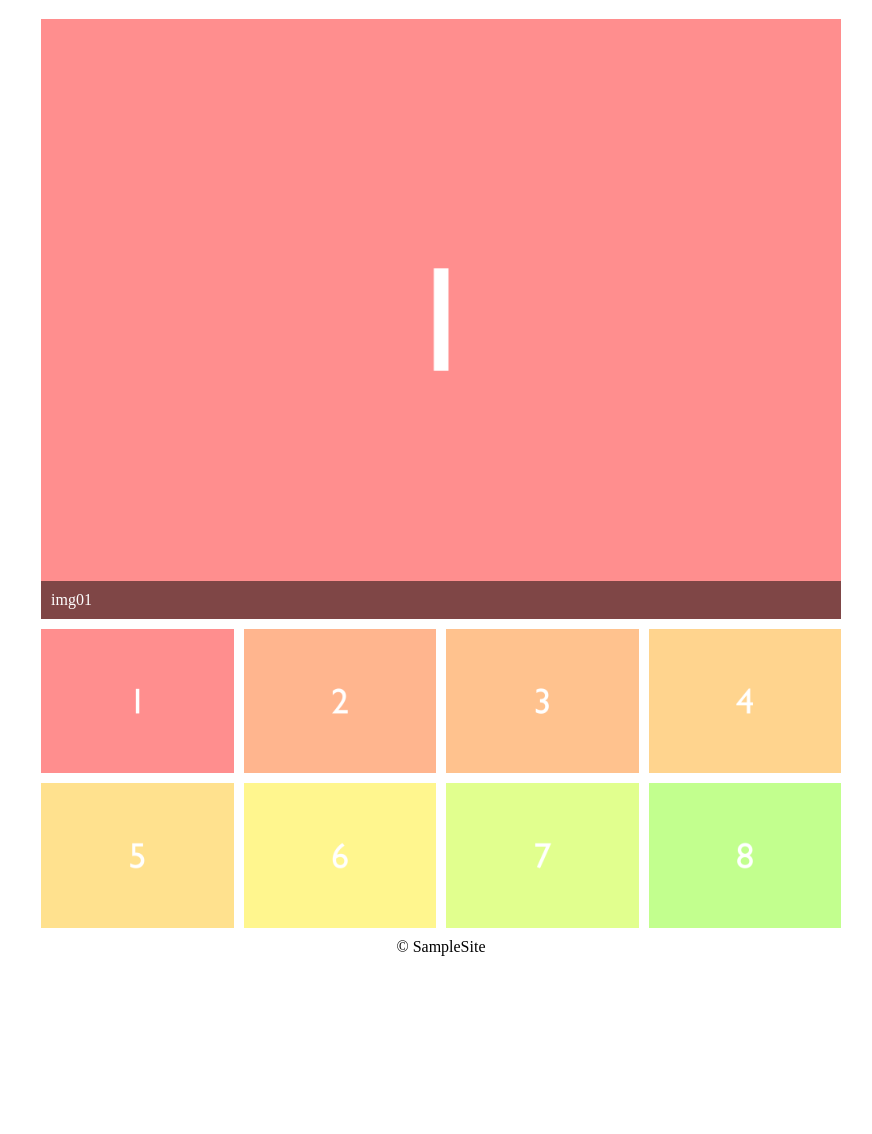
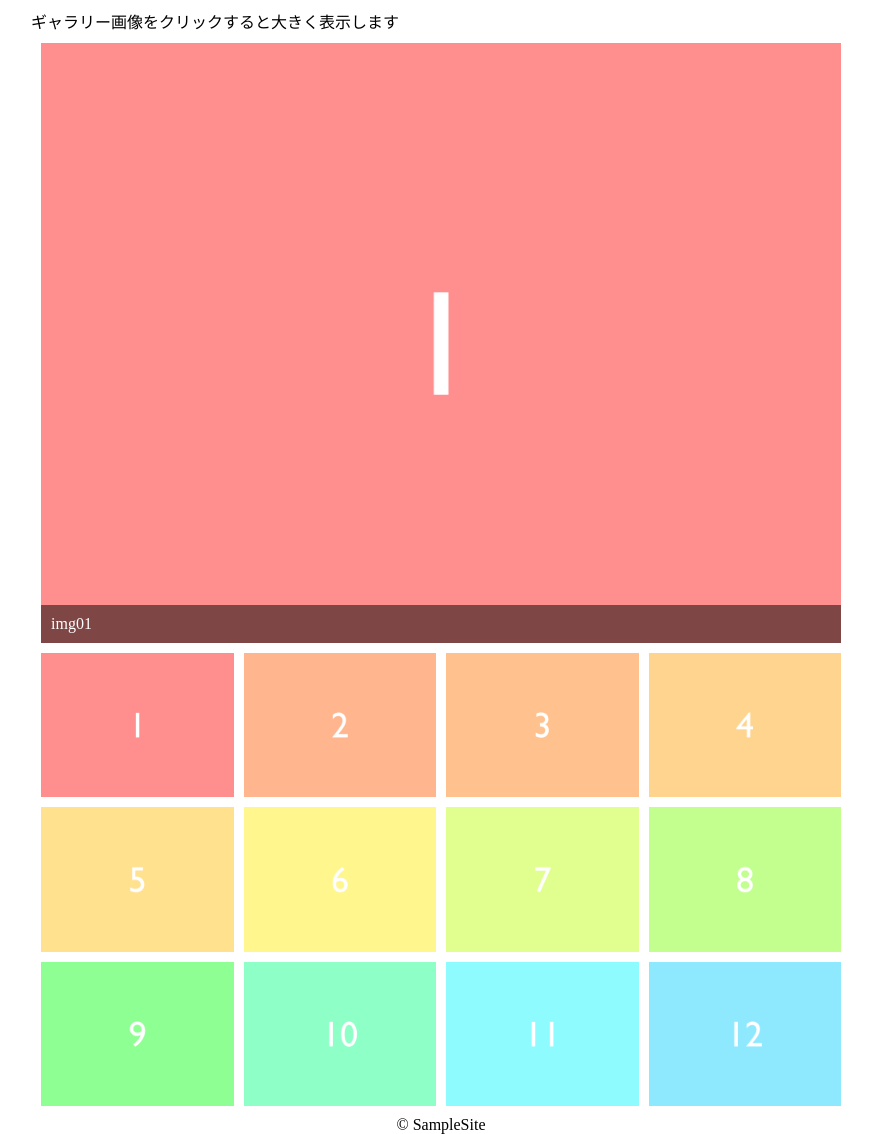
Before and after one commit to mochinamako/javascript_gallery, a plain HTML site: page index.html in a window 1280 px wide. Shown: the part 48-1182 px from the top of the page, without its empty margins (199-1071 px from the left). Before the commit the page ends 1004 px from the top, so only its background shows below. Drawn offline with Linux system fonts and the light colour scheme.

Commit message:
Update index.html

```diff
--- a/index.html
+++ b/index.html
@@ -12,6 +12,7 @@
 <body>
   <header>
     <h1>JavaScript Gallery</h1>
+    <p>ギャラリー画像をクリックすると大きく表示します</p>
   </header>
   <main>
    <div class="gallery">
@@ -28,6 +29,10 @@
       <li><img src="images/img06.png" alt="img06" title="img06" class="thumb" data-image="images/img06.png"></li>
       <li><img src="images/img07.png" alt="img07" title="img07" class="thumb" data-image="images/img07.png"></li>
       <li><img src="images/img08.png" alt="img08" title="img08" class="thumb" data-image="images/img08.png"></li>
+      <li><img src="images/img09.png" alt="img09" title="img09" class="thumb" data-image="images/img09.png"></li>
+      <li><img src="images/img10.png" alt="img10" title="img10" class="thumb" data-image="images/img10.png"></li>
+      <li><img src="images/img11.png" alt="img11" title="img11" class="thumb" data-image="images/img11.png"></li>
+      <li><img src="images/img12.png" alt="img12" title="img12" class="thumb" data-image="images/img12.png"></li>
     </ul>
    </div>
   </main>
```
